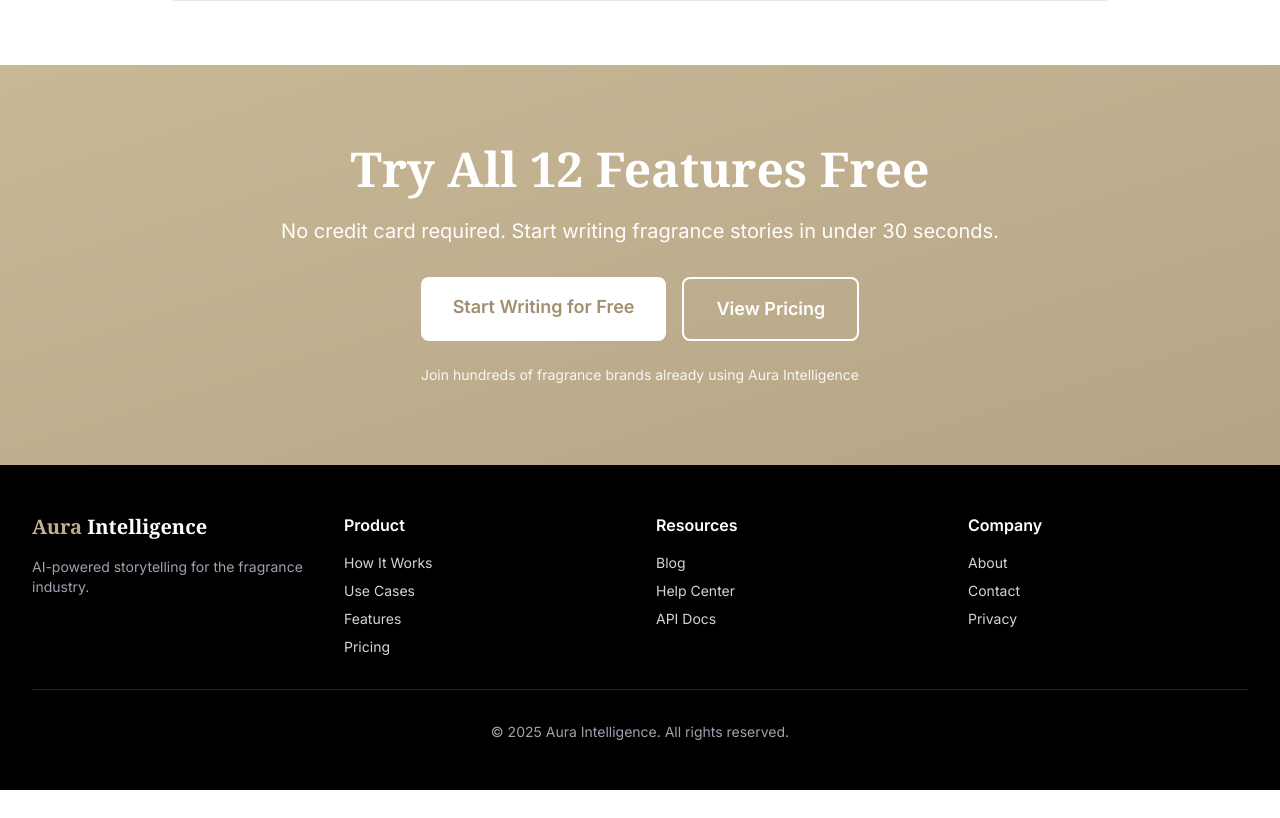
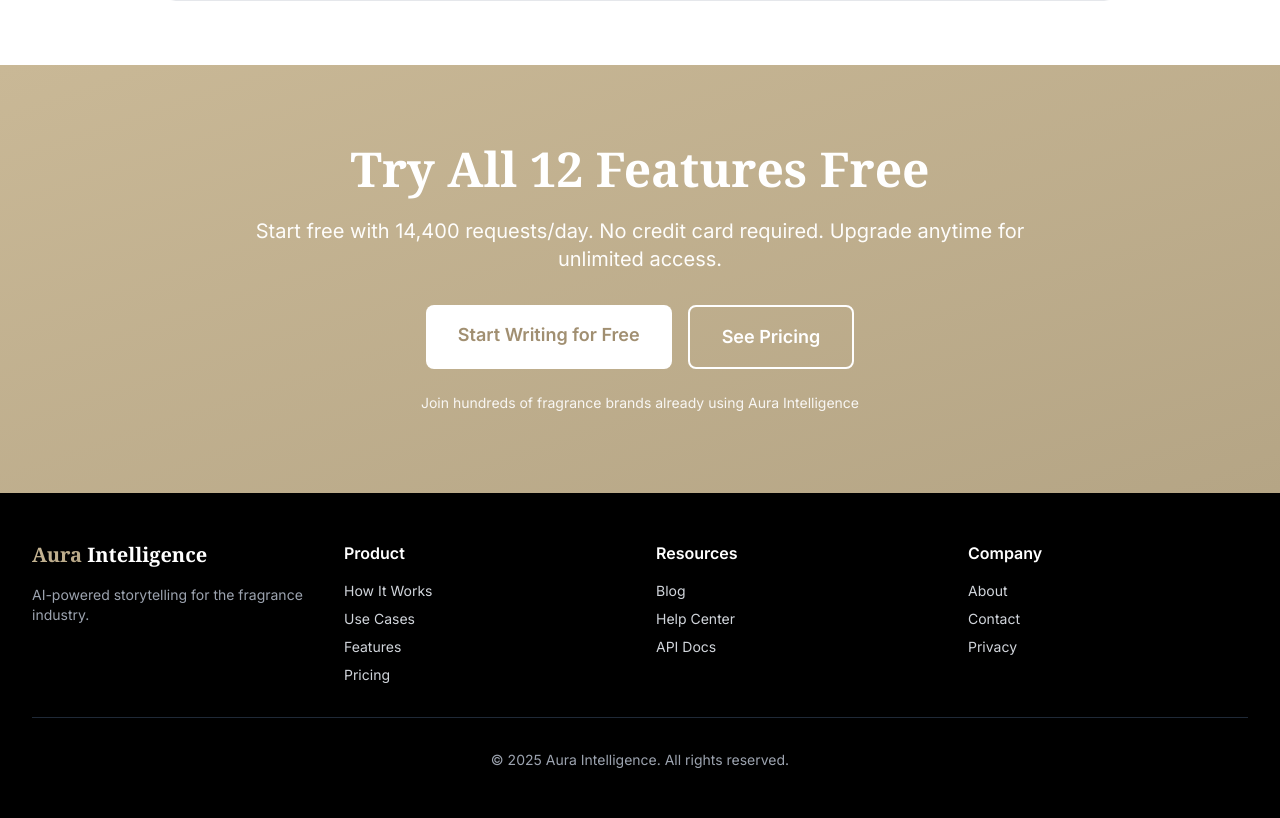
Before and after one commit to dcthedeveloper/Aura-Intelligence, a Flask app: page /features in a window 1280 px wide. Shown: the part 3948-4766 px from the top of the page. Before the commit the page ends 4738 px from the top, so only its background shows below. Run offline with Flask 3, Linux system fonts and the light colour scheme; some libraries are stand-ins or nearby versions.

Commit message:
✨ COMPLETE: Consistent freemium messaging across all pages
FIXED ALL CONTRADICTIONS:

home.html (3 changes):
✅ Hero: 'Start free • 14,400 requests/day on free tier'
✅ CTA: 'View Pricing' → 'See Pricing'
✅ Footer CTA: 'Upgrade for unlimited' (clear growth path)

use_cases.html (1 change):
✅ CTA: 'Start free • Upgrade anytime for unlimited access'

features.html (1 change):
✅ Hero: 'Start free with 14,400 requests/day • Upgrade anytime'

MESSAGING CONSISTENCY:
- Free tier: 14,400 requests/day (Groq's actual limit)
- Upgrade path: Unlimited access + priority support
- No more 'free forever' confusion
- Professional freemium SaaS model

PORTFOLIO BENEFIT:
Shows understanding of:
- SaaS business models
- Honest value props (no bait-and-switch)
- User acquisition funnels (free → paid)
- Complete product thinking

```diff
--- a/templates/features.html
+++ b/templates/features.html
@@ -599,14 +599,14 @@
                 Try All 12 Features Free
             </h2>
             <p class="text-xl text-champagne-50 mb-8">
-                No credit card required. Start writing fragrance stories in under 30 seconds.
+                Start free with 14,400 requests/day. No credit card required. Upgrade anytime for unlimited access.
             </p>
             <div class="flex flex-col sm:flex-row gap-4 justify-center">
                 <a href="/app" class="bg-white text-champagne-600 px-8 py-4 rounded-lg font-semibold text-lg hover:bg-champagne-100 transition">
                     Start Writing for Free
                 </a>
                 <a href="/pricing" class="bg-transparent border-2 border-white text-white px-8 py-4 rounded-lg font-semibold text-lg hover:bg-white/10 transition">
-                    View Pricing
+                    See Pricing
                 </a>
             </div>
             <p class="text-champagne-100 text-sm mt-6">
--- a/templates/home.html
+++ b/templates/home.html
@@ -146,7 +146,7 @@
             </div>
 
             <p class="text-sm text-gray-500 mt-6">
-                No credit card required • Free forever • 14,400 requests per day
+                Start free • No credit card required • 14,400 requests/day on free tier
             </p>
         </div>
     </section>
@@ -489,11 +489,11 @@
                     Start Writing for Free
                 </a>
                 <a href="/pricing" class="border-2 border-white text-white px-8 py-4 rounded-lg text-lg font-medium hover:bg-white hover:text-champagne-600 transition">
-                    View Pricing
+                    See Pricing
                 </a>
             </div>
             <p class="text-sm mt-6 opacity-75">
-                No credit card • No commitment • 14,400 free requests per day
+                No credit card • 14,400 requests/day free tier • Upgrade for unlimited
             </p>
         </div>
     </section>
--- a/templates/use_cases.html
+++ b/templates/use_cases.html
@@ -634,11 +634,11 @@
                     Start Writing for Free
                 </a>
                 <a href="/pricing" class="bg-transparent border-2 border-white text-white px-8 py-4 rounded-lg font-semibold text-lg hover:bg-white/10 transition">
-                    View Pricing
+                    See Pricing
                 </a>
             </div>
             <p class="text-champagne-100 text-sm mt-6">
-                No credit card required • Unlimited stories • 30-second generation
+                Start free • 14,400 requests/day • Upgrade anytime for unlimited access
             </p>
         </div>
     </section>
```
